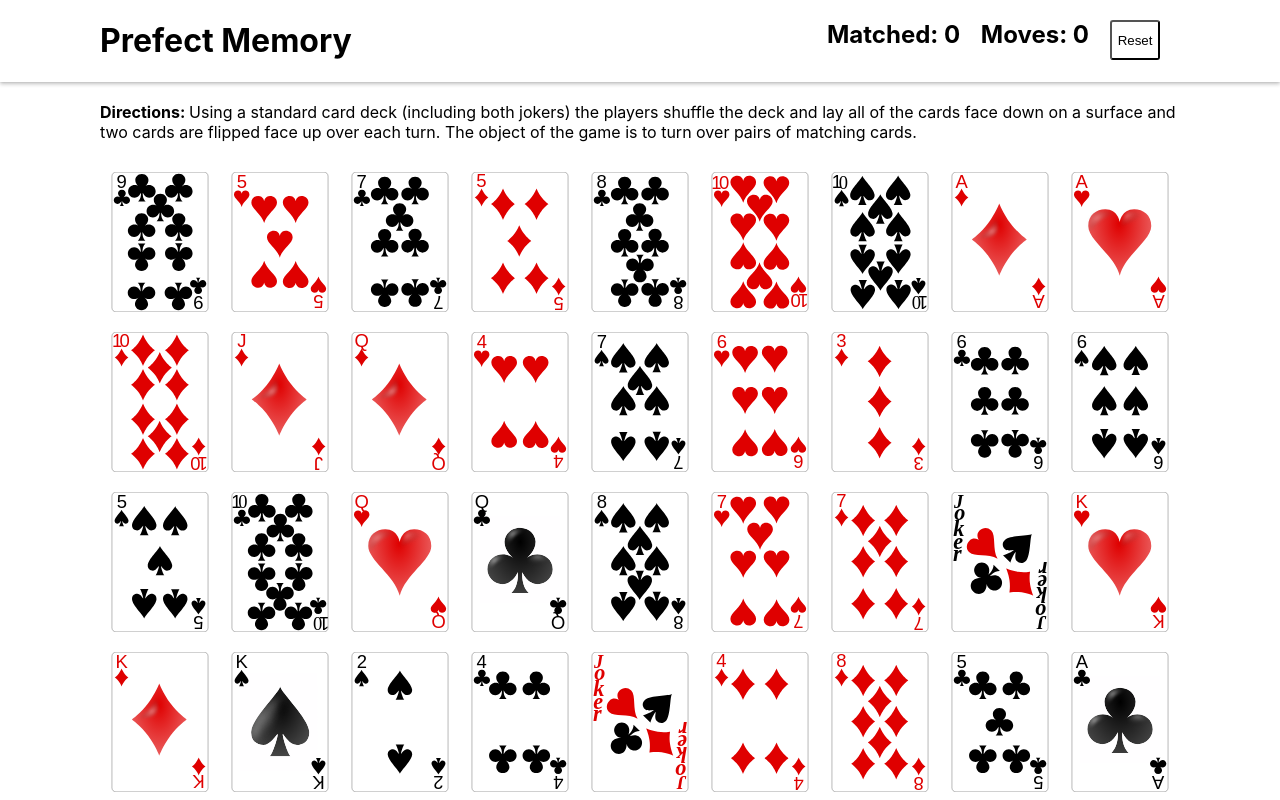
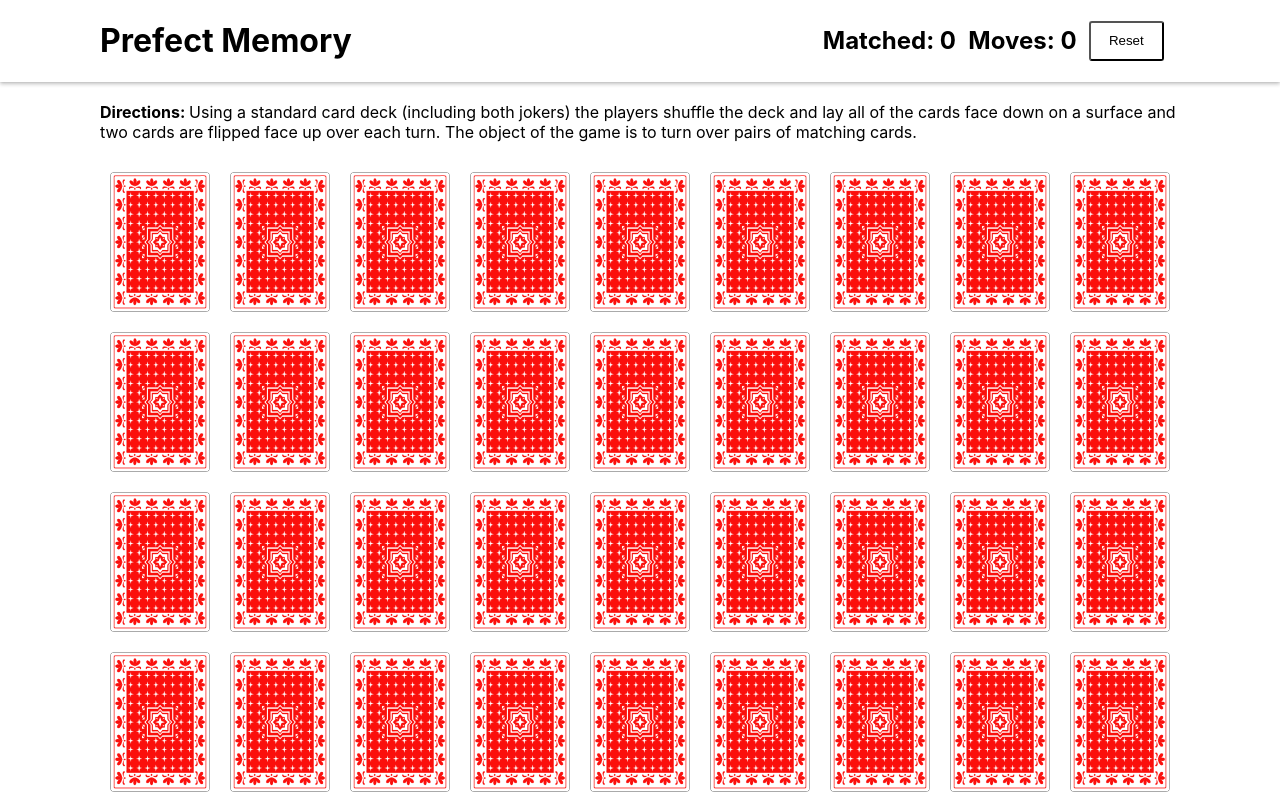
Before and after one commit to cpdis/memory, a React (Create React App) app: page / in a window 1280 px wide. Shown: the top 800 px of the page. Built offline with nearby package versions, Linux system fonts and the light colour scheme.

Commit message:
Fixed alignment in Nav

```diff
--- a/src/components/CardTemplate/index.js
+++ b/src/components/CardTemplate/index.js
@@ -11,7 +11,7 @@ const CardTemplate = ({ card, selected, matched, selectHandler }) => {
             }
         }}>
             <img
-                src={card.img}
+                src={display}
                 alt={card.suit}
                 style={{ width: "100px", height: "140px" }}
             />
--- a/src/components/Game/index.js
+++ b/src/components/Game/index.js
@@ -39,12 +39,14 @@ export default class Game extends Component {
                 }
 
                 // Update the card deck and matched cards to matched
+                setTimeout(() => {
                     this.setState({
                         cards: cards,
                         matched: matched.concat([selected[0], index]),
                         selected: [],
                         moves: moves + 1
                     })
+                }, 1000)
             } else {
                 // The cards are not a match
                 this.setState({
@@ -55,7 +57,7 @@ export default class Game extends Component {
                 // Give the player time to look at the cards before flipping over
                 setTimeout(() => {
                     this.setState({ selected: [] })
-                }, 1250);
+                }, 1000);
             }
         }
     }
@@ -152,12 +154,14 @@ const NavBar = styled.div`
 const Memory = styled.div`
     display: flex;
     justify-content: flex-start;
+    align-items: center;
     width: 66%;
 `;
 
 const GameInfo = styled.div`
     display: flex;
     justify-content: space-around;
+    align-items: center;
     padding: 0px 10px;
     width: 33%;
 `;
@@ -197,8 +201,7 @@ const WinContainer = styled.div`
 
 const Button = styled.button`
     height: 40px;
-    width: 50px;
+    width: 75px;
     background: white;
-    margin-top: 20px;
     border-radius: 3px;
 `;
```
Lines whose indentation alone changed are shown as unchanged.
